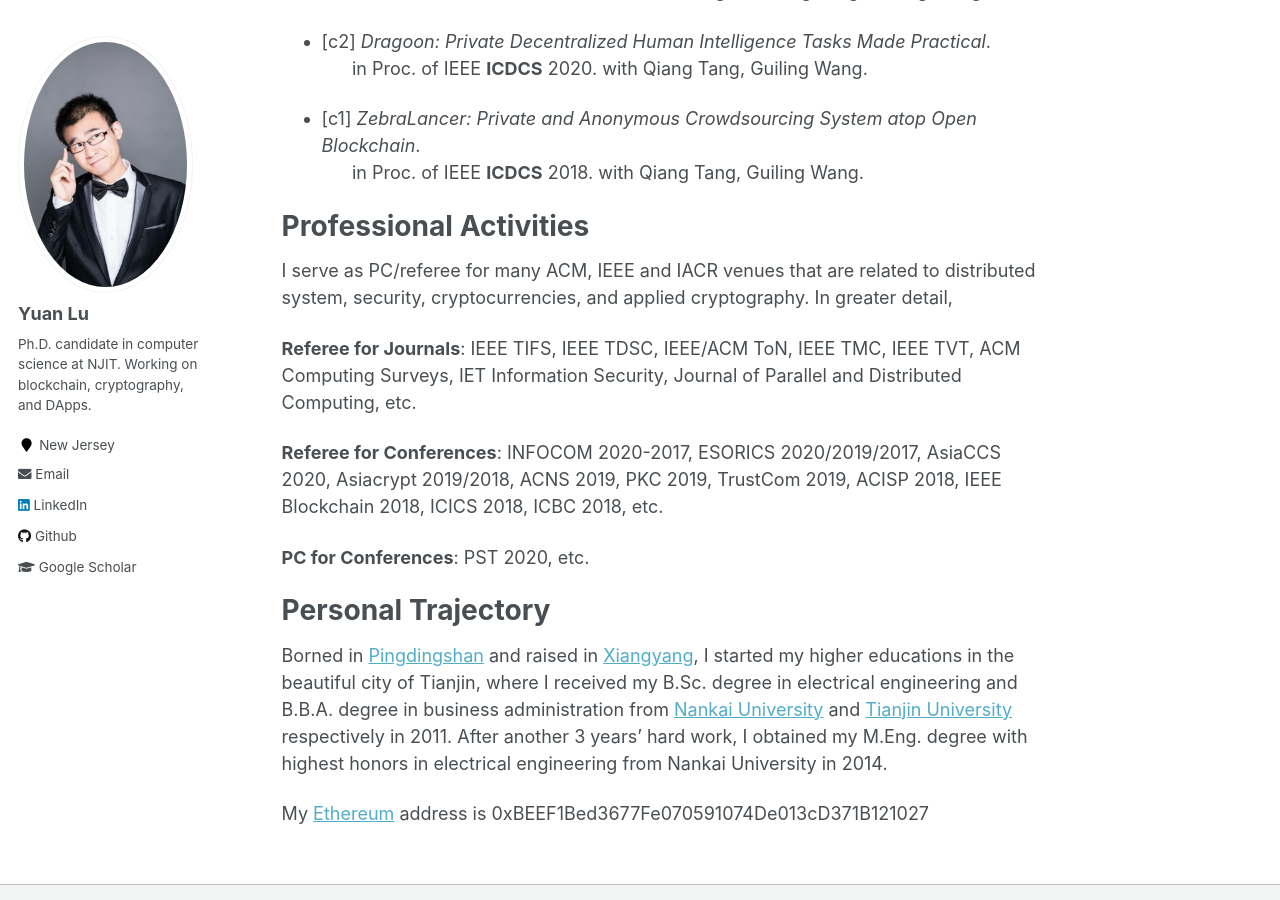
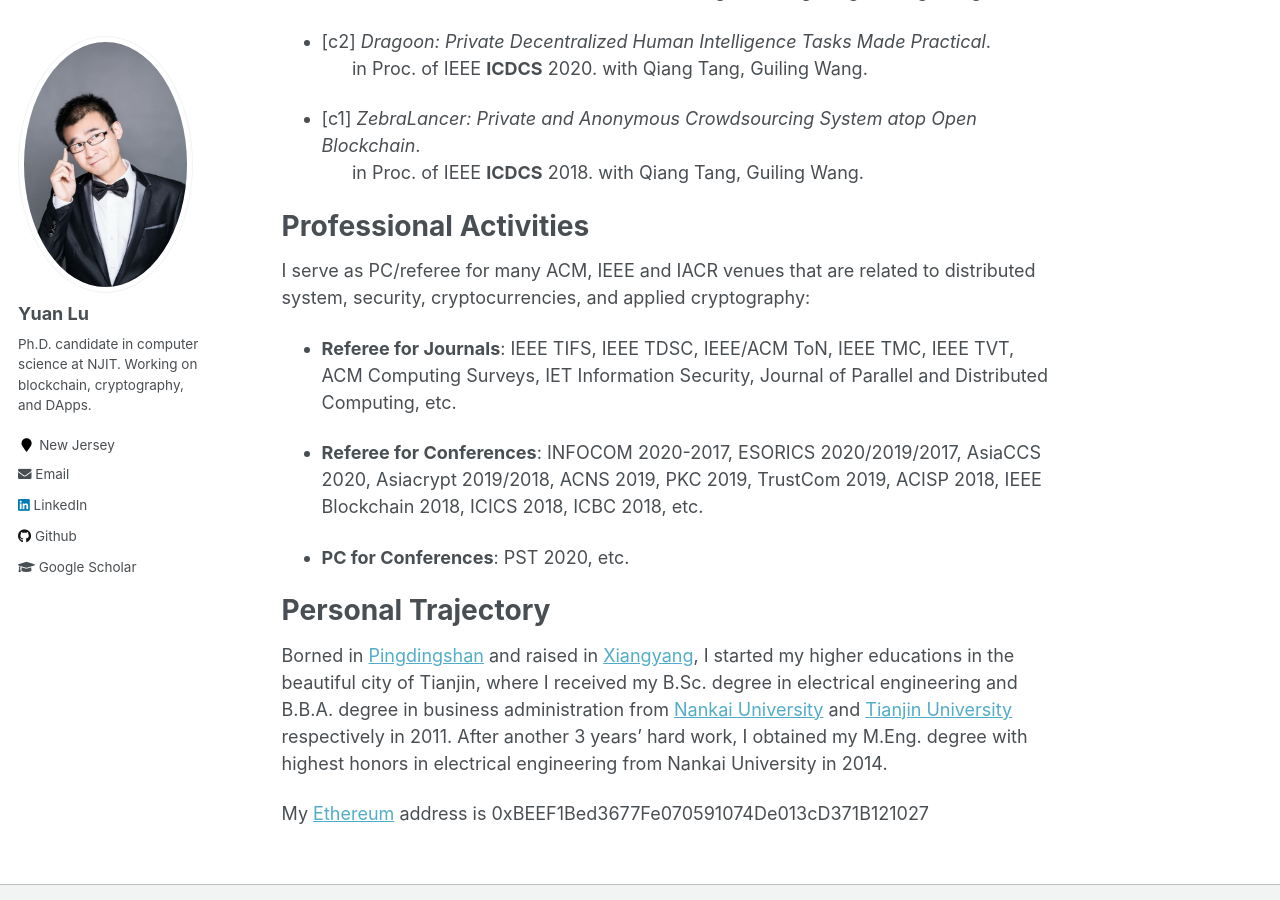
Before and after one commit to yylluu/yylluu.github.io, a Jekyll site: the page built from _pages/about.md, in a window 1280 px wide and 900 px high, scrolled down 732 px. Built offline with Jekyll 4.4.1, drawn with Linux system fonts in a browser that asks for light colours.

Commit message:
Update about.md

```diff
--- a/_pages/about.md
+++ b/_pages/about.md
@@ -37,13 +37,13 @@
 
 Professional Activities
 ======
-I serve as PC/referee for many ACM, IEEE and IACR venues that are related to distributed system, security, cryptocurrencies, and applied cryptography. In greater detail,
+I serve as PC/referee for many ACM, IEEE and IACR venues that are related to distributed system, security, cryptocurrencies, and applied cryptography:
 
-**Referee for Journals**: IEEE TIFS, IEEE TDSC, IEEE/ACM ToN, IEEE TMC, IEEE TVT, ACM Computing Surveys, IET Information Security, Journal of Parallel and Distributed Computing, etc.
+- **Referee for Journals**: IEEE TIFS, IEEE TDSC, IEEE/ACM ToN, IEEE TMC, IEEE TVT, ACM Computing Surveys, IET Information Security, Journal of Parallel and Distributed Computing, etc.
 
-**Referee for Conferences**: INFOCOM 2020-2017, ESORICS 2020/2019/2017, AsiaCCS 2020, Asiacrypt 2019/2018, ACNS 2019, PKC 2019, TrustCom 2019, ACISP 2018, IEEE Blockchain 2018, ICICS 2018, ICBC 2018, etc.
+- **Referee for Conferences**: INFOCOM 2020-2017, ESORICS 2020/2019/2017, AsiaCCS 2020, Asiacrypt 2019/2018, ACNS 2019, PKC 2019, TrustCom 2019, ACISP 2018, IEEE Blockchain 2018, ICICS 2018, ICBC 2018, etc.
 
-**PC for Conferences**: PST 2020, etc.
+- **PC for Conferences**: PST 2020, etc.
 
 
 Personal Trajectory
```
